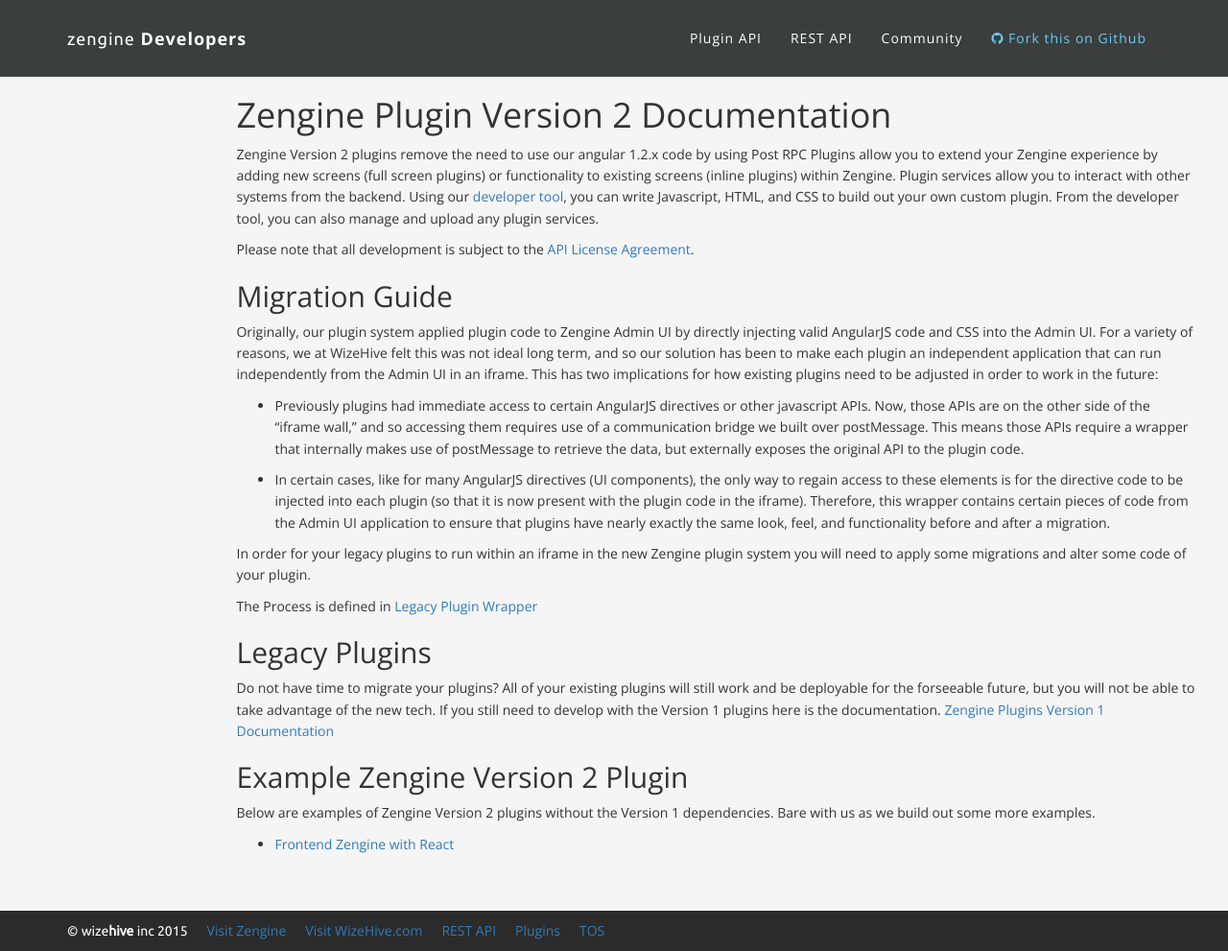
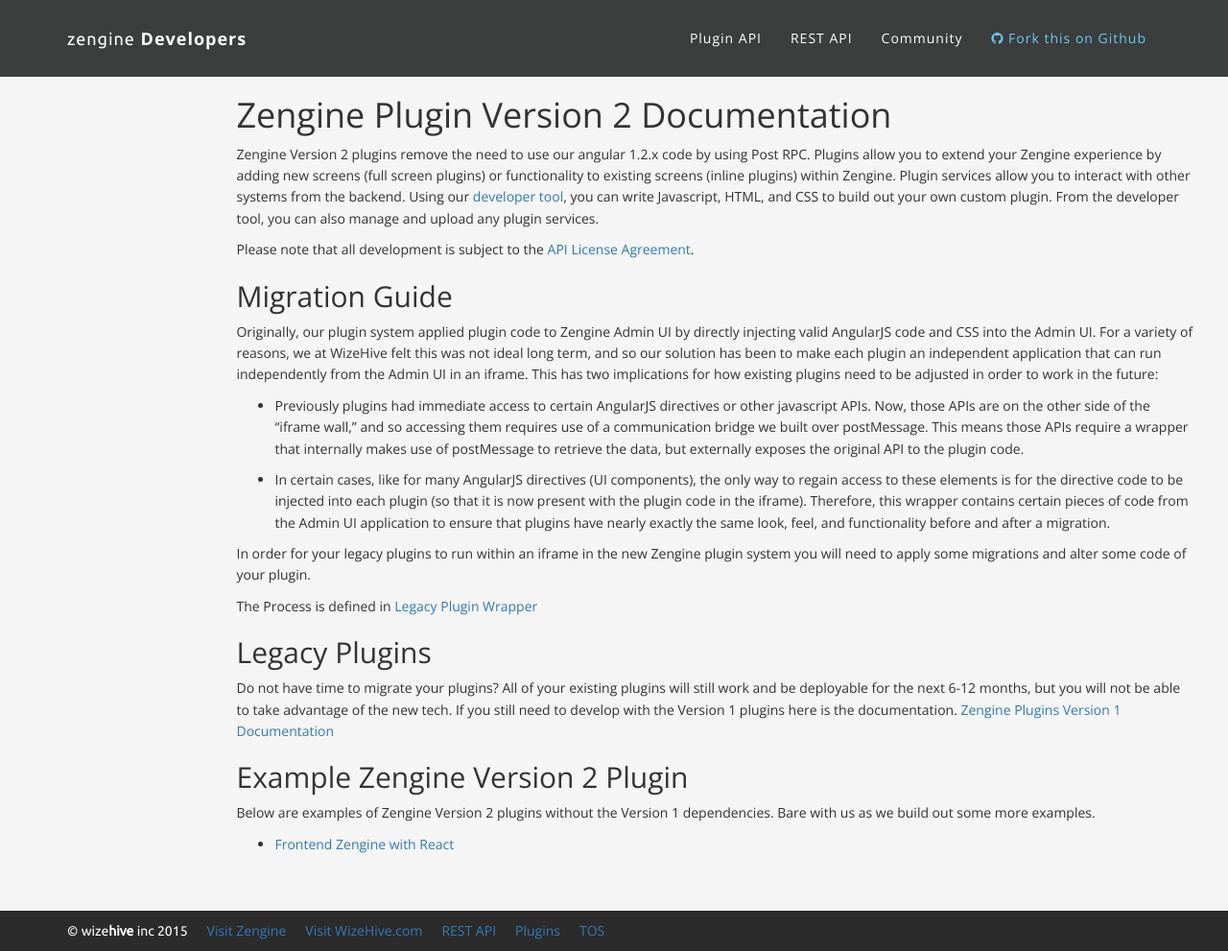
Before and after one commit to ZengineHQ/developers, a Jekyll site: the page built from plugins/v2/index.md, in a window 1280 px wide and 991 px high. Shown: the whole window at 96% size. Built offline with Jekyll 4.4.1, drawn with Linux system fonts in a browser that asks for light colours; nearby versions of some CDN libraries; our own code applies the rules of GitHub Pages for plain Markdown files.

Commit message:
chore: Zengine to productName and grammar fix

```diff
--- a/plugins/v2/index.md
+++ b/plugins/v2/index.md
@@ -5,30 +5,30 @@ group: v2-intro
 
 # {{site.productName}} Plugin Version 2 Documentation
 
-Zengine Version 2 plugins remove the need to use our angular 1.2.x code by using Post RPC
+{{site.productName}} Version 2 plugins remove the need to use our angular 1.2.x code by using Post RPC.
 Plugins allow you to extend your {{site.productName}} experience by adding new screens (full screen plugins) or functionality to existing screens (inline plugins) within {{site.productName}}. Plugin services allow you to interact with other systems from the backend. Using our [developer tool]({{site.clientDomain}}/account/developer){:target="_blank"}, you can write Javascript, HTML, and CSS to build out your own custom plugin. From the developer tool, you can also manage and upload any plugin services.
 
 Please note that all development is subject to the [API License Agreement]({{site.marketingDomain}}/terms-of-service/api).
 
 ## Migration Guide
 
-Originally, our plugin system applied plugin code to Zengine Admin UI by directly injecting valid AngularJS code and CSS into the Admin UI. For a variety of reasons, we at WizeHive felt this was not ideal long term, and so our solution has been to make each plugin an independent application that can run independently from the Admin UI in an iframe. This has two implications for how existing plugins need to be adjusted in order to work in the future:
+Originally, our plugin system applied plugin code to {{site.productName}} Admin UI by directly injecting valid AngularJS code and CSS into the Admin UI. For a variety of reasons, we at WizeHive felt this was not ideal long term, and so our solution has been to make each plugin an independent application that can run independently from the Admin UI in an iframe. This has two implications for how existing plugins need to be adjusted in order to work in the future:
 
 * Previously plugins had immediate access to certain AngularJS directives or other javascript APIs. Now, those APIs are on the other side of the "iframe wall," and so accessing them requires use of a communication bridge we built over postMessage. This means those APIs require a wrapper that internally makes use of postMessage to retrieve the data, but externally exposes the original API to the plugin code.
 
 * In certain cases, like for many AngularJS directives (UI components), the only way to regain access to these elements is for the directive code to be injected into each plugin (so that it is now present with the plugin code in the iframe). Therefore, this wrapper contains certain pieces of code from the Admin UI application to ensure that plugins have nearly exactly the same look, feel, and functionality before and after a migration.
 
-In order for your legacy plugins to run within an iframe in the new Zengine plugin system you will need to apply some migrations and alter some code of your plugin.
+In order for your legacy plugins to run within an iframe in the new {{site.productName}} plugin system you will need to apply some migrations and alter some code of your plugin.
 
 The Process is defined in [Legacy Plugin Wrapper](https://github.com/ZengineHQ/legacy-plugin-wrapper)
 
 ## Legacy Plugins
 
-Do not have time to migrate your plugins? All of your existing plugins will still work and be deployable for the forseeable future, but you will not be able to take advantage of the new tech.
-If you still need to develop with the Version 1 plugins here is the documentation. [Zengine Plugins Version 1 Documentation](/plugins/)
+Do not have time to migrate your plugins? All of your existing plugins will still work and be deployable for the next 6-12 months, but you will not be able to take advantage of the new tech.
+If you still need to develop with the Version 1 plugins here is the documentation. [{{site.productName}} Plugins Version 1 Documentation](/plugins/)
 
-## Example Zengine Version 2 Plugin
+## Example {{site.productName}} Version 2 Plugin
 
-Below are examples of Zengine Version 2 plugins without the Version 1 dependencies. Bare with us as we build out some more examples.
+Below are examples of {{site.productName}} Version 2 plugins without the Version 1 dependencies. Bare with us as we build out some more examples.
 
-  * [Frontend Zengine with React ](https://github.com/ZengineHQ/zengine-frontend-plugin-react)
+  * [Frontend {{site.productName}} with React ](https://github.com/ZengineHQ/zengine-frontend-plugin-react)
```
